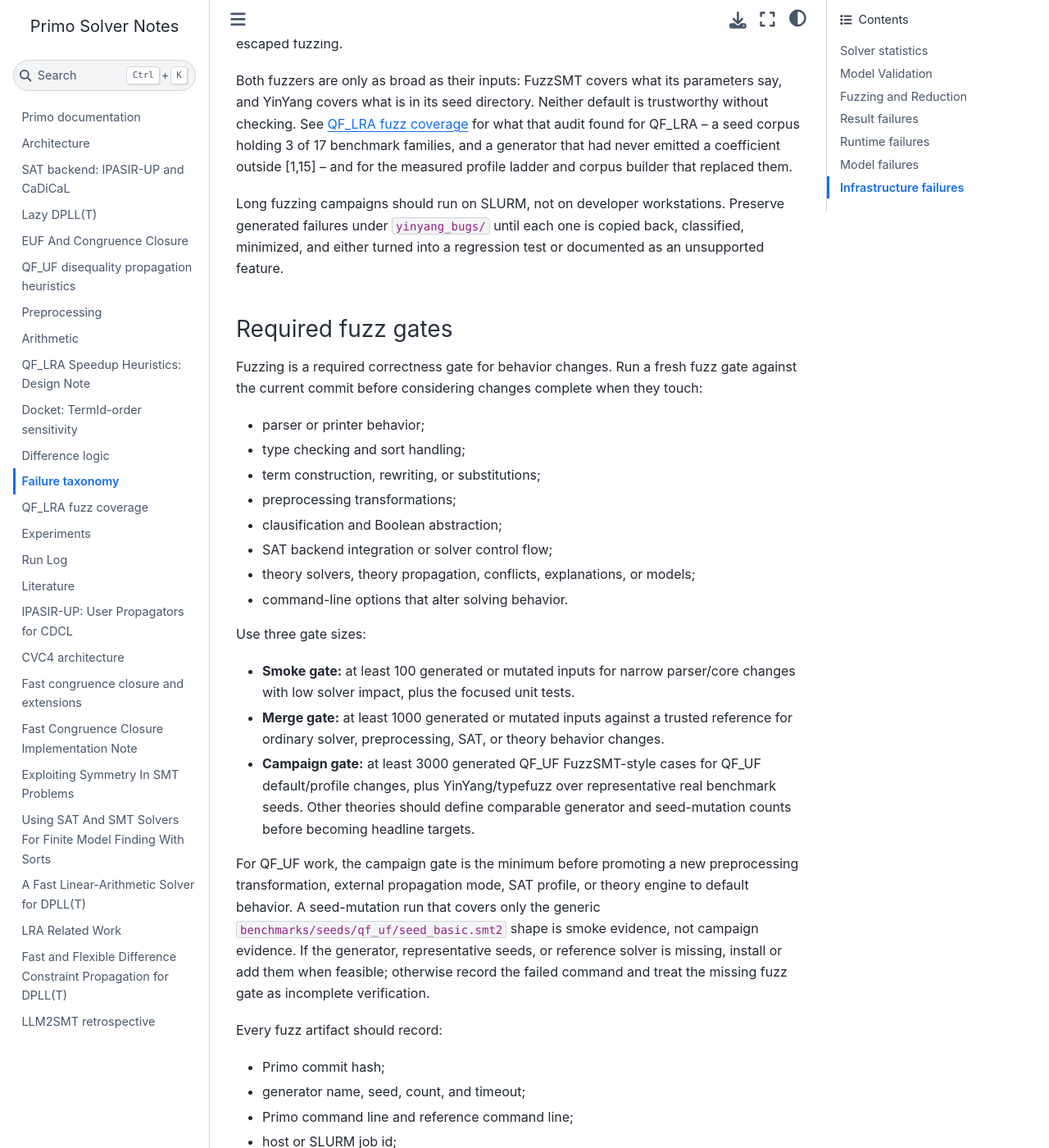
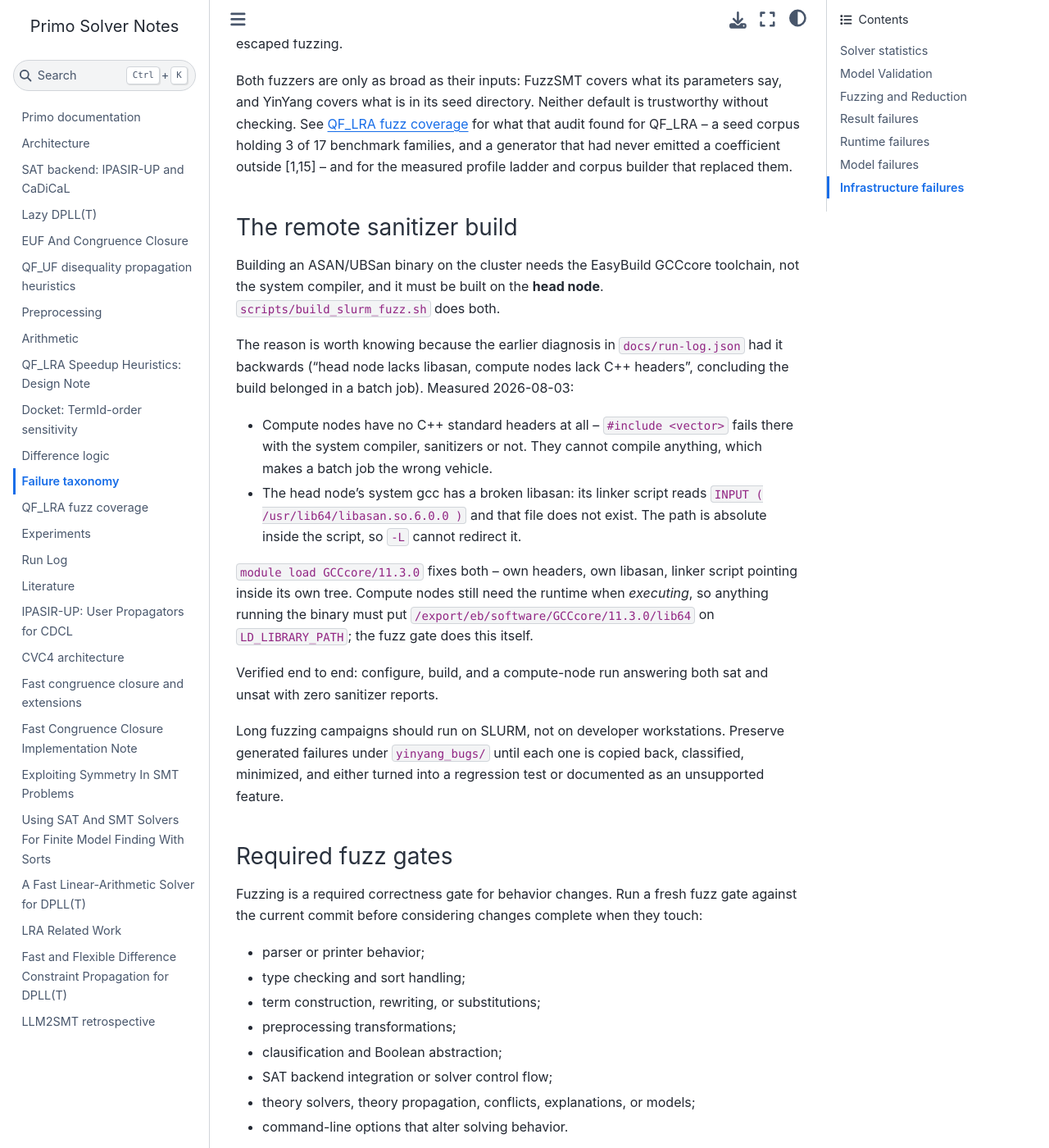
Before and after one commit to primo-solver/primo, a Jupyter Book: the page built from docs/debugging.md, in a window 1280 px wide and 1400 px high, scrolled down 9118 px. Shown: the whole window at 82% size. Built offline with Jupyter Book 1.0.4 settings and Sphinx 7.4.7 and the Sphinx Book theme 1.1.4, drawn with Linux system fonts in a browser that asks for light colours.

Commit message:
Fix the remote ASAN build: head node, GCCcore toolchain
The remote sanitizer build has been broken for weeks (task 16), and the
recorded diagnosis had it backwards. It said the head node lacks libasan
while compute nodes can link, and concluded the build belonged in a batch
job. Measured on 2026-08-03, both halves are the other way round:

  * Compute nodes have no C++ standard headers at all -- #include <vector>
    fails there with the system compiler, sanitizers or not. They cannot
    compile anything, so a batch job is the wrong vehicle.
  * The head node's system gcc has a broken libasan: its linker script
    reads INPUT ( /usr/lib64/libasan.so.6.0.0 ) and that file does not
    exist. The path is absolute inside the script, so -L cannot redirect
    it, and -static-libasan fails too (no libasan.a either).

The runtime does exist, in the EasyBuild tree. `module load GCCcore/11.3.0`
supplies its own headers and its own libasan with a linker script pointing
inside its own tree, fixing both halves at once.

scripts/build_slurm_fuzz.sh replaces slurm_build_fuzz.sbatch and runs on
the head node. It refuses to finish if the built binary does not report
address sanitization -- an ASAN gate that silently ran an unsanitized
build is worse than no gate, because it reports clean.

Compute nodes still need the runtime when executing, so the fuzz gate
exports LD_LIBRARY_PATH unconditionally (harmless for Release, required
for ASAN); without it the binary dies with "libasan.so.6: cannot open
shared object file" before solving anything.

Verified end to end: configure and build on the head node produce
"sanitizers: address,undefined", and the binary answers both sat and
unsat on a compute node under srun with zero sanitizer reports.

Co-Authored-By: Claude Opus 5 <noreply@anthropic.com>

```diff
--- a/docs/debugging.md
+++ b/docs/debugging.md
@@ -350,6 +350,33 @@ corpus holding 3 of 17 benchmark families, and a generator that had never
 emitted a coefficient outside [1,15] -- and for the measured profile ladder and
 corpus builder that replaced them.
 
+### The remote sanitizer build
+
+Building an ASAN/UBSan binary on the cluster needs the EasyBuild GCCcore
+toolchain, not the system compiler, and it must be built on the **head node**.
+`scripts/build_slurm_fuzz.sh` does both.
+
+The reason is worth knowing because the earlier diagnosis in
+`docs/run-log.json` had it backwards ("head node lacks libasan, compute nodes
+lack C++ headers", concluding the build belonged in a batch job). Measured
+2026-08-03:
+
+- Compute nodes have no C++ standard headers at all -- `#include <vector>`
+  fails there with the system compiler, sanitizers or not. They cannot compile
+  anything, which makes a batch job the wrong vehicle.
+- The head node's system gcc has a broken libasan: its linker script reads
+  `INPUT ( /usr/lib64/libasan.so.6.0.0 )` and that file does not exist. The
+  path is absolute inside the script, so `-L` cannot redirect it.
+
+`module load GCCcore/11.3.0` fixes both -- own headers, own libasan, linker
+script pointing inside its own tree. Compute nodes still need the runtime when
+*executing*, so anything running the binary must put
+`/export/eb/software/GCCcore/11.3.0/lib64` on `LD_LIBRARY_PATH`; the fuzz gate
+does this itself.
+
+Verified end to end: configure, build, and a compute-node run answering both
+sat and unsat with zero sanitizer reports.
+
 Long fuzzing campaigns should run on SLURM, not on developer workstations.
 Preserve generated failures under `yinyang_bugs/` until each one is copied back,
 classified, minimized, and either turned into a regression test or documented as
```
Also changed, not shown: 2 other files.
